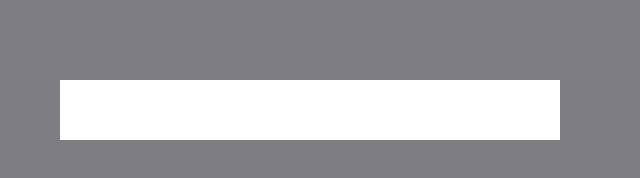
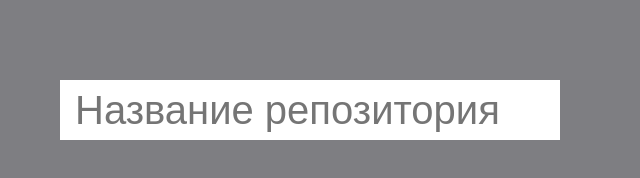
Before and after one commit to okjel/jvme-practice-4.2.5.github.io, a website built with webpack: page src/index.html in a window 1280 px wide. Shown: the whole page, without its empty margins (0-640 px from the left). Built offline with nearby package versions, Linux system fonts and the light colour scheme.

Commit message:
add placeholder and update readme

```diff
--- a/src/index.html
+++ b/src/index.html
@@ -10,7 +10,7 @@
 <body class="page">
     <div class="page__container">
         <div class="search">
-            <input class="input" type="text">
+            <input class="input" type="text" placeholder="Название репозитория">
             <div class="options-container"></div>
         </div>
         <div class="repos"></div>
```
Also changed, not shown: README.md.
